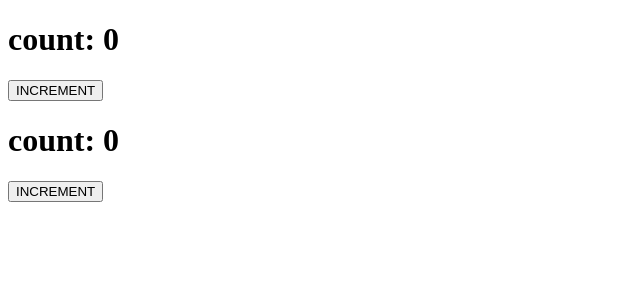
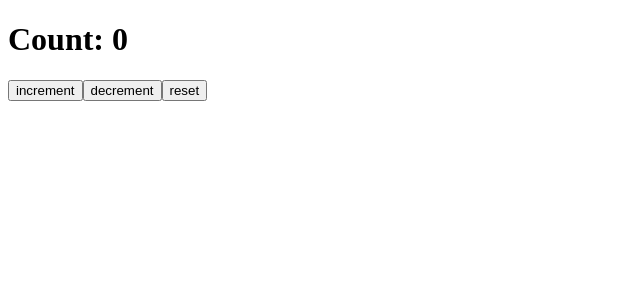
Before and after one commit to jihun315016/tutorial_react, a React (Vite) app in the folder vite-project/vite-project/: page / in a window 1280 px wide. Shown: the top 300 px of the page, without its empty margins (0-640 px from the left). Built offline with nearby package versions, Linux system fonts and the light colour scheme.

Commit message:
[vite-proejct] 컴포넌트 상태 공유

```diff
--- a/vite-project/vite-project/src/App.tsx
+++ b/vite-project/vite-project/src/App.tsx
@@ -1,21 +1,17 @@
 import { useState } from 'react';
-import Count from './components/Count';
-import Count2 from './components/Count2';
+import CountDisplay from './components/CountDisplay';
+import CountButtons from './components/CountButtons';
 
 export default function App() {
-  // 상태 관리 패턴 1
   const [count, setCount] = useState(0);
-
-  // 상태 관리 패턴 2
-  const [count2, setCount2] = useState(0);
-  const increment = () => setCount2((count) => count + 1);
+  const increment = () => setCount(count + 1);
+  const decrement = () => setCount(count - 1);
+  const reset = () => setCount(0);
 
   return (
     <>
-      <div>
-        <Count count={count} setCount={setCount}></Count>
-        <Count2 count={count2} setCount={increment}></Count2>
-      </div>
+      <CountDisplay count={count} />
+      <CountButtons increment={increment} decrement={decrement} reset={reset} />
     </>
   )
 }
--- /dev/null
+++ b/vite-project/vite-project/src/components/CountButtons.tsx
@@ -0,0 +1,15 @@
+export default function CountButtons({increment, decrement, reset
+
+}: {
+    increment: () => void,
+    decrement: () => void,
+    reset: () => void
+}) {
+    return (
+        <>
+        <button onClick={increment}>increment</button>
+        <button onClick={decrement}>decrement</button>
+        <button onClick={reset}>reset</button>
+        </>
+    )
+}
--- /dev/null
+++ b/vite-project/vite-project/src/components/CountDisplay.tsx
@@ -0,0 +1,3 @@
+export default function CountDisplay({count}: {count: number}) {
+    return <h1>Count: {count}</h1>
+}
```
